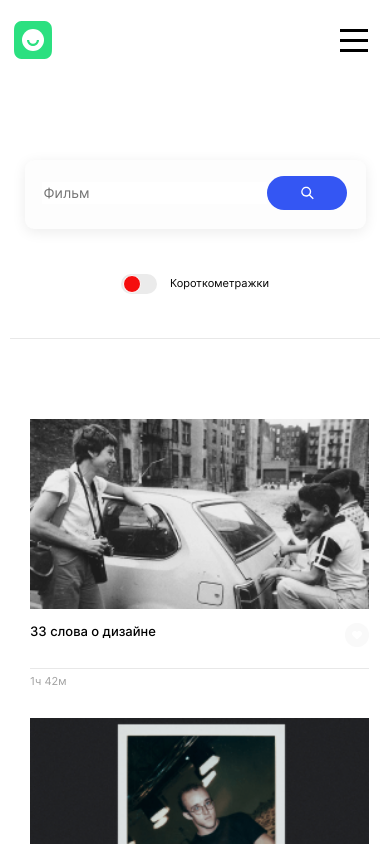
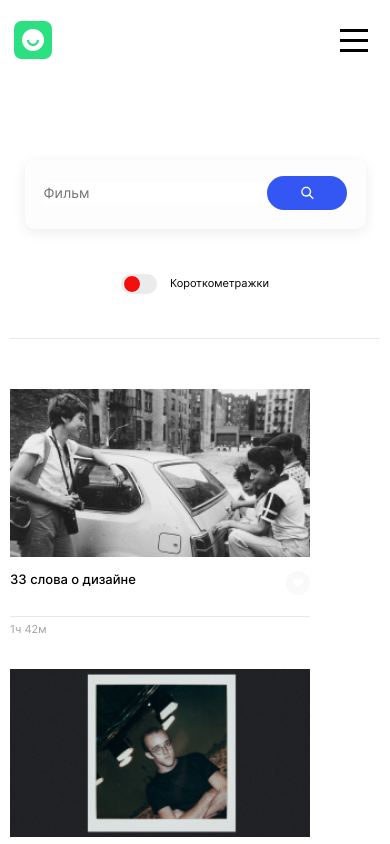
Before and after one commit to h1ze/movies-explorer-frontend, a React (Create React App) app: page /movies in a window 390 px wide. Shown: the top 844 px of the page. Built offline with nearby package versions, Linux system fonts and the light colour scheme.

Commit message:
feat: реализовать адаптивность роута Movies

```diff
--- a/src/components/MoviesCard/MoviesCard.css
+++ b/src/components/MoviesCard/MoviesCard.css
@@ -61,3 +61,14 @@
     padding-top: 14px;
   }
 }
+
+@media screen and (max-width: 568px) {
+  .item {
+    grid-template-rows: 168px 59px 19px;
+  }
+
+  .item__panel {
+    margin-bottom: 29px;
+    padding-top: 14px;
+  }
+}
--- a/src/components/MoviesCardList/MoviesCardList.css
+++ b/src/components/MoviesCardList/MoviesCardList.css
@@ -25,3 +25,16 @@
     row-gap: 30px;
   }
 }
+
+@media screen and (max-width: 568px) {
+  .movies-cards {
+    padding: 40px 10px 10px;
+  }
+
+  .movies-cards__list {
+    grid-template-columns: repeat(auto-fit, 300px);
+    grid-template-rows: repeat(auto-fit, 246px);
+    column-gap: 10px;
+    row-gap: 34px;
+  }
+}
```
